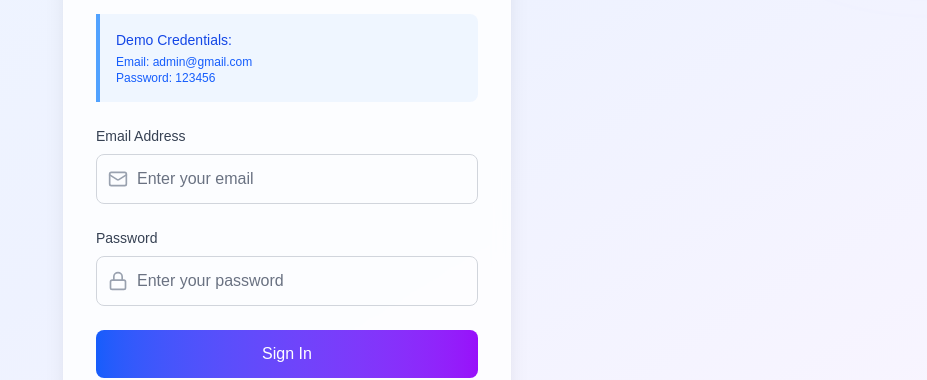
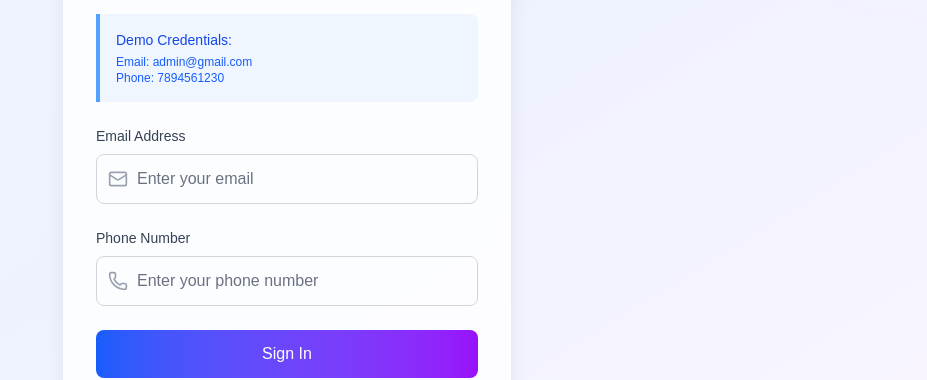
Before and after one commit to gulshan00/teacher-management, a Next.js app: page /login in a window 1280 px wide. Shown: the part 257-637 px from the top of the page, without its empty margins (353-1280 px from the left). Built offline with nearby package versions, Linux system fonts and the light colour scheme.

Commit message:
minor changes

```diff
--- a/app/layout.tsx
+++ b/app/layout.tsx
@@ -1,68 +1,53 @@
-// 'use client';
+'use client';
 
-// import './globals.css';
-// import { useEffect, useState } from 'react';
-// import { useRouter } from 'next/navigation';
-// import { ReactNode } from 'react';
-
-// export default function RootLayout({ children }: { children: ReactNode }) {
-//   const router = useRouter();
-//   const [isLoading, setIsLoading] = useState(true);
-
-//   useEffect(() => {
-//     const checkAuth = () => {
-//       try {
-//         const isAuthenticated = localStorage.getItem('isAuthenticated');
-//         const currentPath = window.location.pathname;
-
-//         console.log('Auth check:', { isAuthenticated, currentPath });
-
-//         if (!isAuthenticated || isAuthenticated === 'false') {
-//           if (currentPath !== '/login') {
-//             router.push('/login');
-//           }
-//         } else {
-//           if (currentPath === '/login') {
-//             router.push('/');
-//           }
-//         }
-//       } catch (error) {
-//         console.error('Auth check error:', error);
-//       } finally {
-//         setIsLoading(false);
-//       }
-//     };
-
-//     setTimeout(checkAuth, 100); // Delay to wait for hydration
-//   }, [router]);
-
-//   if (isLoading) {
-//     return (
-//       <html lang="en">
-//         <body>
-//           <div className="flex items-center justify-center min-h-screen">
-//             <div className="animate-spin rounded-full h-8 w-8 border-b-2 border-blue-600"></div>
-//           </div>
-//         </body>
-//       </html>
-//     );
-//   }
-
-//   return (
-//     <html lang="en">
-//       <body className="flex">
-//         <main className="flex-1 bg-gray-100 min-h-screen">{children}</main>
-//       </body>
-//     </html>
-//   );
-// }
-
-
-// app/layout.tsx
 import './globals.css';
+import { useEffect, useState } from 'react';
+import { useRouter } from 'next/navigation';
 import { ReactNode } from 'react';
 
 export default function RootLayout({ children }: { children: ReactNode }) {
+  const router = useRouter();
+  const [isLoading, setIsLoading] = useState(true);
+
+  useEffect(() => {
+    const checkAuth = () => {
+      try {
+        const isAuthenticated = localStorage.getItem('isAuthenticated');
+        const currentPath = window.location.pathname;
+
+        console.log('Auth check:', { isAuthenticated, currentPath });
+
+        if (!isAuthenticated || isAuthenticated === 'false') {
+          if (currentPath !== '/login') {
+            router.push('/login');
+          }
+        } else {
+          if (currentPath === '/login') {
+            router.push('/');
+          }
+        }
+      } catch (error) {
+        console.error('Auth check error:', error);
+      } finally {
+        setIsLoading(false);
+      }
+    };
+
+    setTimeout(checkAuth, 100); // Delay to wait for hydration
+  }, [router]);
+
+  if (isLoading) {
+    return (
+      <html lang="en">
+        <body>
+          <div className="flex items-center justify-center min-h-screen">
+            <div className="animate-spin rounded-full h-8 w-8 border-b-2 border-blue-600"></div>
+          </div>
+        </body>
+      </html>
+    );
+  }
+
   return (
     <html lang="en">
       <body className="flex">
--- a/app/login/page.tsx
+++ b/app/login/page.tsx
@@ -1,11 +1,11 @@
 'use client';
 import { useState, useEffect } from 'react';
 import { useRouter } from 'next/navigation';
-import { Mail, Shield, Lock } from 'lucide-react';
+import { Mail, Phone, Shield } from 'lucide-react';
 
 export default function LoginPage() {
   const [email, setEmail] = useState('');
-  const [password, setPassword] = useState('');
+  const [phone, setPhone] = useState('');
   const [error, setError] = useState('');
   const [isLoading, setIsLoading] = useState(false);
   const router = useRouter();
@@ -21,19 +21,15 @@ export default function LoginPage() {
     setIsLoading(true);
     setError('');
 
-    // Trim inputs
-    const trimmedEmail = email.trim();
-    const trimmedPassword = password.trim();
-
     await new Promise(resolve => setTimeout(resolve, 1000));
 
-    if (trimmedEmail === 'admin@gmail.com' && trimmedPassword === '123456') {
+    if (email === 'admin@gmail.com' && phone === '7894561230') {
       localStorage.setItem('isAuthenticated', 'true');
-      localStorage.setItem('userEmail', trimmedEmail);
+      localStorage.setItem('userEmail', email);
       setError('');
       router.push('/');
     } else {
-      setError('Invalid email or password. Please check your credentials.');
+      setError('Invalid email or phone number. Please check your credentials.');
     }
 
     setIsLoading(false);
@@ -47,6 +43,7 @@ export default function LoginPage() {
 
   return (
     <div className="min-h-screen bg-gradient-to-br from-blue-50 via-indigo-50 to-purple-50 flex items-center justify-center p-4 relative">
+      {/* Background */}
       <div className="absolute inset-0 overflow-hidden">
         <div className="absolute -top-40 -right-40 w-80 h-80 bg-gradient-to-br from-blue-200 to-purple-200 rounded-full opacity-20 blur-3xl"></div>
         <div className="absolute -bottom-40 -left-40 w-80 h-80 bg-gradient-to-br from-indigo-200 to-pink-200 rounded-full opacity-20 blur-3xl"></div>
@@ -71,7 +68,7 @@ export default function LoginPage() {
           <div className="bg-blue-50 border-l-4 border-blue-400 p-4 mb-6 rounded-r-lg">
             <p className="text-blue-700 text-sm font-medium mb-1">Demo Credentials:</p>
             <p className="text-blue-600 text-xs">Email: admin@gmail.com</p>
-            <p className="text-blue-600 text-xs">Password: 123456</p>
+            <p className="text-blue-600 text-xs">Phone: 7894561230</p>
           </div>
 
           <div className="space-y-6">
@@ -91,14 +88,14 @@ export default function LoginPage() {
             </div>
 
             <div className="relative">
-              <label className="block text-sm font-medium text-gray-700 mb-2">Password</label>
+              <label className="block text-sm font-medium text-gray-700 mb-2">Phone Number</label>
               <div className="relative">
-                <Lock className="absolute left-3 top-1/2 transform -translate-y-1/2 text-gray-400 w-5 h-5" />
+                <Phone className="absolute left-3 top-1/2 transform -translate-y-1/2 text-gray-400 w-5 h-5" />
                 <input
-                  type="password"
-                  placeholder="Enter your password"
-                  value={password}
-                  onChange={(e) => setPassword(e.target.value)}
+                  type="tel"
+                  placeholder="Enter your phone number"
+                  value={phone}
+                  onChange={(e) => setPhone(e.target.value)}
                   onKeyDown={handleKeyPress}
                   className="w-full pl-10 pr-4 py-3 border border-gray-300 rounded-lg focus:ring-2 focus:ring-blue-500 focus:border-transparent transition-all duration-200 text-gray-900 placeholder-gray-500"
                 />
--- a/app/page.tsx
+++ b/app/page.tsx
@@ -1,167 +1,5 @@
-// 'use client';
-// import React, { useState } from 'react';
-// import Navbar from '@/components/common/Navbar';
-// import Sidebar from '@/components/common/Sidebar';
-// import ViewTeachers from '@/components/teacher/ViewTeachers';
-// import AddNewTeacher from '@/components/teacher/AddNewTeacher';
-// import ActiveTeachers from '@/components/teacher/ActiveTeachers';
-// import InactiveTeachers from '@/components/teacher/InactiveTeachers';
-// import Departments from '@/components/teacher/Departments';
-// import Schedule from '@/components/teacher/Schedule';
-// import {
-//   BarChart3,
-//   PieChart,
-//   Activity,
-//   Calendar,
-//   Users,
-//   BookOpen,
-//   GraduationCap,
-// } from 'lucide-react';
-
-// export default function DashboardPage() {
-//   const [activeNav, setActiveNav] = useState('home');
-//   const [isTeacherExpanded, setIsTeacherExpanded] = useState(false);
-//   const [sidebarOpen, setSidebarOpen] = useState(false);
-
-//   const stats = [
-//     { title: 'Total Students', value: '1,234', change: '+12%', icon: GraduationCap, color: 'bg-blue-500' },
-//     { title: 'Total Teachers', value: '89', change: '+3%', icon: Users, color: 'bg-green-500' },
-//     { title: 'Total Courses', value: '45', change: '+8%', icon: BookOpen, color: 'bg-purple-500' },
-//     { title: 'Active Sessions', value: '28', change: '+15%', icon: Activity, color: 'bg-orange-500' },
-//   ];
-
-//   const recentActivities = [
-//     { id: 1, type: 'teacher', message: 'John Smith added a new assignment', time: '2 hours ago' },
-//     { id: 2, type: 'student', message: 'Sarah Johnson submitted homework', time: '3 hours ago' },
-//     { id: 3, type: 'course', message: 'New course "Advanced Physics" created', time: '5 hours ago' },
-//     { id: 4, type: 'system', message: 'System maintenance completed', time: '1 day ago' },
-//   ];
-
-//   const upcomingEvents = [
-//     { id: 1, title: 'Parent-Teacher Meeting', date: '2024-07-15', time: '10:00 AM' },
-//     { id: 2, title: 'Science Fair', date: '2024-07-20', time: '2:00 PM' },
-//     { id: 3, title: 'Sports Day', date: '2024-07-25', time: '9:00 AM' },
-//   ];
-
-
-
-//   const renderContent = () => {
-//     switch (activeNav) {
-//       case 'home':
-//         return <div className="space-y-6">
-//           <div className="grid grid-cols-1 sm:grid-cols-2 xl:grid-cols-4 gap-6">
-//             {stats.map((stat, index) => (
-//               <div key={index} className="bg-white rounded-xl p-6 shadow-sm border border-gray-200">
-//                 <div className="flex items-center justify-between">
-//                   <div>
-//                     <p className="text-sm font-medium text-gray-600">{stat.title}</p>
-//                     <p className="text-2xl font-bold text-gray-900 mt-1">{stat.value}</p>
-//                     <p className="text-sm text-green-600 mt-1">{stat.change} from last month</p>
-//                   </div>
-//                   <div className={`w-12 h-12 rounded-lg ${stat.color} flex items-center justify-center`}>
-//                     <stat.icon className="w-6 h-6 text-white" />
-//                   </div>
-//                 </div>
-//               </div>
-//             ))}
-//           </div>
-
-//           <div className="grid grid-cols-1 lg:grid-cols-2 gap-6">
-//             <div className="bg-white rounded-xl p-6 shadow-sm border border-gray-200">
-//               <h3 className="text-lg font-semibold text-gray-900 mb-4">Monthly Performance</h3>
-//               <div className="h-64 bg-gray-50 rounded-lg flex flex-col items-center justify-center">
-//                 <BarChart3 className="w-16 h-16 text-gray-400 mb-2" />
-//                 <p className="text-gray-500">Chart visualization would go here</p>
-//               </div>
-//             </div>
-//             <div className="bg-white rounded-xl p-6 shadow-sm border border-gray-200">
-//               <h3 className="text-lg font-semibold text-gray-900 mb-4">Department Distribution</h3>
-//               <div className="h-64 bg-gray-50 rounded-lg flex flex-col items-center justify-center">
-//                 <PieChart className="w-16 h-16 text-gray-400 mb-2" />
-//                 <p className="text-gray-500">Pie chart visualization would go here</p>
-//               </div>
-//             </div>
-//           </div>
-
-//           <div className="grid grid-cols-1 lg:grid-cols-2 gap-6">
-//             <div className="bg-white rounded-xl p-6 shadow-sm border border-gray-200">
-//               <h3 className="text-lg font-semibold text-gray-900 mb-4">Recent Activities</h3>
-//               <div className="space-y-4">
-//                 {recentActivities.map((activity) => (
-//                   <div key={activity.id} className="flex items-start space-x-3">
-//                     <div className="w-2 h-2 bg-blue-500 rounded-full mt-2 flex-shrink-0"></div>
-//                     <div className="flex-1">
-//                       <p className="text-sm text-gray-900">{activity.message}</p>
-//                       <p className="text-xs text-gray-500 mt-1">{activity.time}</p>
-//                     </div>
-//                   </div>
-//                 ))}
-//               </div>
-//             </div>
-//             <div className="bg-white rounded-xl p-6 shadow-sm border border-gray-200">
-//               <h3 className="text-lg font-semibold text-gray-900 mb-4">Upcoming Events</h3>
-//               <div className="space-y-4">
-//                 {upcomingEvents.map((event) => (
-//                   <div key={event.id} className="flex items-center space-x-3 p-3 bg-gray-50 rounded-lg">
-//                     <div className="w-10 h-10 bg-purple-100 rounded-lg flex items-center justify-center">
-//                       <Calendar className="w-5 h-5 text-purple-600" />
-//                     </div>
-//                     <div className="flex-1">
-//                       <p className="text-sm font-medium text-gray-900">{event.title}</p>
-//                       <p className="text-xs text-gray-500">{event.date} at {event.time}</p>
-//                     </div>
-//                   </div>
-//                 ))}
-//               </div>
-//             </div>
-//           </div>
-//         </div>
-
-//       case 'view-teachers':
-//         return <ViewTeachers />;
-//       case 'add-teacher':
-//         return <AddNewTeacher />;
-//       case 'active-teachers':
-//         return <ActiveTeachers />;
-//       case 'inactive-teachers':
-//         return <InactiveTeachers />;
-//       case 'departments':
-//         return <Departments />;
-//       case 'schedule':
-//         return <Schedule />;
-//       default:
-//         return <div className="p-6">Page not found.</div>;
-//     }
-//   };
-
-//   return (
-//     <div className="flex h-screen overflow-hidden bg-gray-50 relative">
-//       <Sidebar
-//         sidebarOpen={sidebarOpen}
-//         setSidebarOpen={setSidebarOpen}
-//         activeNav={activeNav}
-//         setActiveNav={setActiveNav}
-//         isTeacherExpanded={isTeacherExpanded}
-//         toggleTeacherExpanded={() => setIsTeacherExpanded(!isTeacherExpanded)}
-//       />
-
-//       <div className="flex flex-col flex-1 w-full">
-//         <Navbar onToggleSidebar={() => setSidebarOpen(!sidebarOpen)} />
-//         <main className="flex-1 overflow-y-auto px-4 sm:px-6 py-4 sm:py-6">
-//           {renderContent()}
-//         </main>
-//       </div>
-//     </div>
-//   );
-// }
-
-
-
-
 'use client';
-
-import React, { useEffect, useState } from 'react';
-import { useRouter } from 'next/navigation';
+import React, { useState } from 'react';
 import Navbar from '@/components/common/Navbar';
 import Sidebar from '@/components/common/Sidebar';
 import ViewTeachers from '@/components/teacher/ViewTeachers';
@@ -184,26 +22,6 @@ export default function DashboardPage() {
   const [activeNav, setActiveNav] = useState('home');
   const [isTeacherExpanded, setIsTeacherExpanded] = useState(false);
   const [sidebarOpen, setSidebarOpen] = useState(false);
-  const [isLoading, setIsLoading] = useState(true);
-  const router = useRouter();
-
-  // ✅ Auth Check
-  useEffect(() => {
-    const isAuthenticated = localStorage.getItem('isAuthenticated');
-    if (!isAuthenticated || isAuthenticated === 'false') {
-      router.push('/login');
-    } else {
-      setIsLoading(false);
-    }
-  }, [router]);
-
-  if (isLoading) {
-    return (
-      <div className="flex items-center justify-center min-h-screen">
-        <div className="animate-spin rounded-full h-8 w-8 border-b-2 border-blue-600"></div>
-      </div>
-    );
-  }
 
   const stats = [
     { title: 'Total Students', value: '1,234', change: '+12%', icon: GraduationCap, color: 'bg-blue-500' },
@@ -225,11 +43,12 @@ export default function DashboardPage() {
     { id: 3, title: 'Sports Day', date: '2024-07-25', time: '9:00 AM' },
   ];
 
+
+
   const renderContent = () => {
     switch (activeNav) {
       case 'home':
-        return (
-         <div className="space-y-6">
+        return <div className="space-y-6">
           <div className="grid grid-cols-1 sm:grid-cols-2 xl:grid-cols-4 gap-6">
             {stats.map((stat, index) => (
               <div key={index} className="bg-white rounded-xl p-6 shadow-sm border border-gray-200">
@@ -297,7 +116,7 @@ export default function DashboardPage() {
             </div>
           </div>
         </div>
-        );
+
       case 'view-teachers':
         return <ViewTeachers />;
       case 'add-teacher':
@@ -325,6 +144,7 @@ export default function DashboardPage() {
         isTeacherExpanded={isTeacherExpanded}
         toggleTeacherExpanded={() => setIsTeacherExpanded(!isTeacherExpanded)}
       />
+
       <div className="flex flex-col flex-1 w-full">
         <Navbar onToggleSidebar={() => setSidebarOpen(!sidebarOpen)} />
         <main className="flex-1 overflow-y-auto px-4 sm:px-6 py-4 sm:py-6">
```
